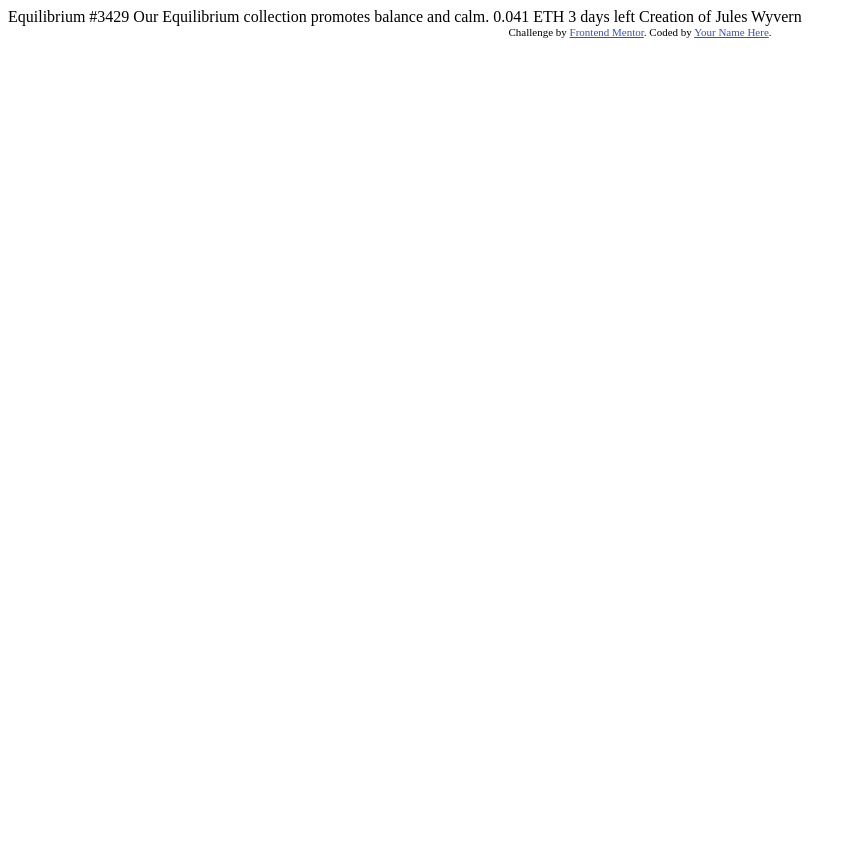
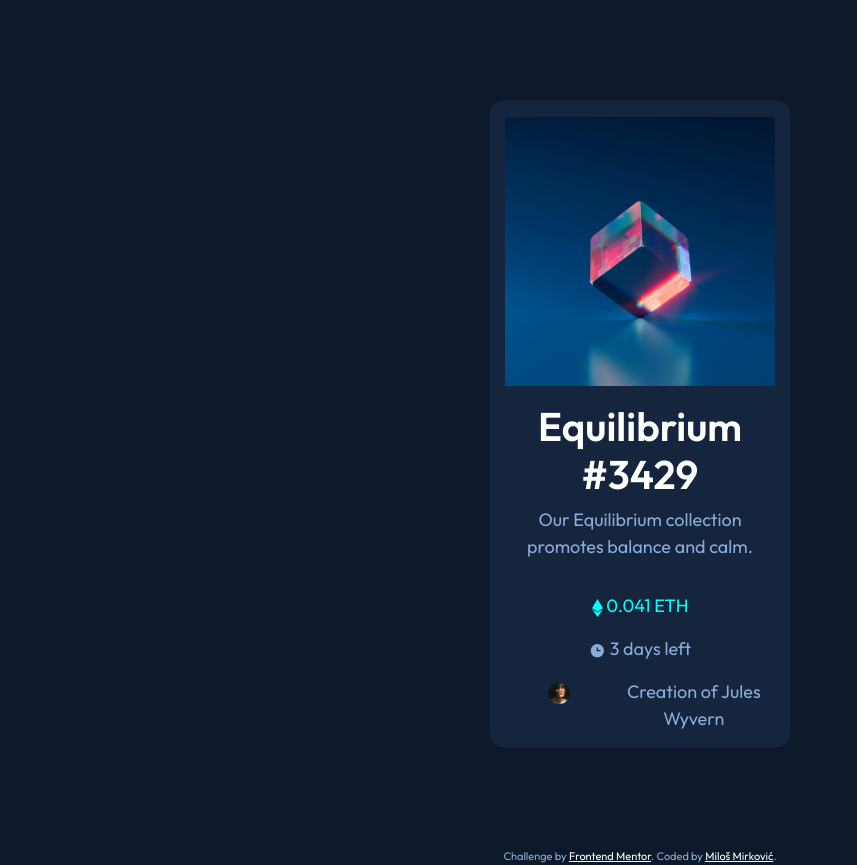
Before and after one commit to skozmi/nft-preview-card-component, a website: page index.html in a window 1280 px wide. Shown: the whole page, without its empty margins (0-857 px from the left). Before the commit the page ends 800 px from the top, so only its background shows below. Drawn offline with nearby package versions, Linux system fonts and the light colour scheme.

Commit message:
modified index.html and create css style

```diff
--- a/index.html
+++ b/index.html
@@ -4,30 +4,55 @@
   <meta charset="UTF-8">
   <meta name="viewport" content="width=device-width, initial-scale=1.0"> <!-- displays site properly based on user's device -->
 
-  <link rel="icon" type="image/png" sizes="32x32" href="./images/favicon-32x32.png">
+  <link rel="icon" type="image/png" sizes="32x32" href="public/images/favicon-32x32.png">
 
   <title>Frontend Mentor | NFT preview card component</title>
 
-  <!-- Feel free to remove these styles or customise in your own stylesheet 👍 -->
-  <style>
-    .attribution { font-size: 11px; text-align: center; }
-    .attribution a { color: hsl(228, 45%, 44%); }
-  </style>
+  <!-- CSS Stylesheet -->
+  <link href="https://cdn.jsdelivr.net/npm/bootstrap@5.1.3/dist/css/bootstrap.min.css" rel="stylesheet" integrity="sha384-1BmE4kWBq78iYhFldvKuhfTAU6auU8tT94WrHftjDbrCEXSU1oBoqyl2QvZ6jIW3" crossorigin="anonymous">
+  <link rel="stylesheet" href="css/style.css">
+
+  <!-- Google fonts-->
+  <link rel="preconnect" href="https://fonts.googleapis.com">
+  <link rel="preconnect" href="https://fonts.gstatic.com" crossorigin>
+  <link href="https://fonts.googleapis.com/css2?family=Outfit:wght@300;400;600&display=swap" rel="stylesheet">
+
 </head>
 <body>
+  <div class="container-fluid">
 
-  Equilibrium #3429
+    <main>
+      <div class="card">
+        <img src="./images/image-equilibrium.jpg" class="card-img-top" alt="image-equilibrium" />
+        <div class="card-body">
+          <h1 class="card-title">Equilibrium #3429</h1>
+          <p class="card-text">Our Equilibrium collection promotes balance and calm.</p>
+        </div>
+        <div class="card-body">
+          <p class="card-text etherum-text"><img src="./images/icon-ethereum.svg" alt="icon-ethereum" /> 0.041 ETH</p>
+          <p class="card-text"><img src="./images/icon-clock.svg" alt="icon-clock" /> 3 days left</p>
+        </div>
+        <div class="card-img-text">
+          <div class="avatarImg">
+            <img class="card-img avatar-img" src="./images/image-avatar.png" alt="image-avatar" />
+          </div>
+          <div class="avatarTxt">
+            <p class="card-text">Creation of <span>Jules Wyvern</span></p>
+          </div>
+        </div>
+      </div>
+    </main>
 
-  Our Equilibrium collection promotes balance and calm.
+    <footer>
+      <div class="attribution">
+        Challenge by <a href="https://www.frontendmentor.io?ref=challenge" target="_blank">Frontend Mentor</a>.
+        Coded by <a href="#">Miloš Mirković</a>.
+      </div>
+    </footer>
 
-  0.041 ETH
-  3 days left
+  </div>
 
-  Creation of Jules Wyvern
-
-  <div class="attribution">
-    Challenge by <a href="https://www.frontendmentor.io?ref=challenge" target="_blank">Frontend Mentor</a>.
-    Coded by <a href="#">Your Name Here</a>.
-  </div>
+  <script src="https://cdn.jsdelivr.net/npm/@popperjs/core@2.10.2/dist/umd/popper.min.js" integrity="sha384-7+zCNj/IqJ95wo16oMtfsKbZ9ccEh31eOz1HGyDuCQ6wgnyJNSYdrPa03rtR1zdB" crossorigin="anonymous"></script>
+  <script src="https://cdn.jsdelivr.net/npm/bootstrap@5.1.3/dist/js/bootstrap.min.js" integrity="sha384-QJHtvGhmr9XOIpI6YVutG+2QOK9T+ZnN4kzFN1RtK3zEFEIsxhlmWl5/YESvpZ13" crossorigin="anonymous"></script></body>
 </body>
 </html>
--- /dev/null
+++ b/public/css/style.css
@@ -0,0 +1,61 @@
+body {
+    font-family: 'Outfit', sans-serif;
+    background: hsl(217, 54%, 11%);
+    text-align: center;
+    font-size: 18px;
+}
+
+h1, h2, h3, h4, h5, h6 {
+    color: hsl(0, 0%, 100%);
+    font-weight: 600;
+}
+
+p {
+    color: hsl(215, 51%, 70%);
+    font-weight: 400;
+}
+
+/*containers*/
+.container-fluid {
+    display: flex;
+    flex-direction: column;
+    justify-content: center;
+    align-items: center;
+}
+
+main, footer {
+    width: 40%;
+}
+
+.card {
+    margin: 20%;
+    padding: 3%;
+    border-radius: 15px;
+    background-color: hsl(216, 50%, 16%);
+}
+
+.attribution {
+    font-size: 11px;
+    text-align: center;
+    color: hsl(215, 51%, 70%);
+}
+
+.card-img-text {
+    display: flex;
+    justify-content: flex-start;
+}
+
+/*paragraph*/
+.etherum-text {
+    color: hsl(178, 100%, 50%);
+}
+
+/*links*/
+.attribution a {
+    color: hsl(0, 0%, 100%);
+}
+
+/*images and icons*/
+.avatar-img {
+    width: 20%;
+}
```
